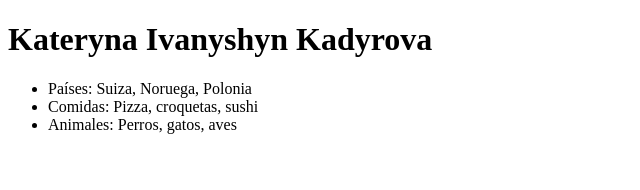
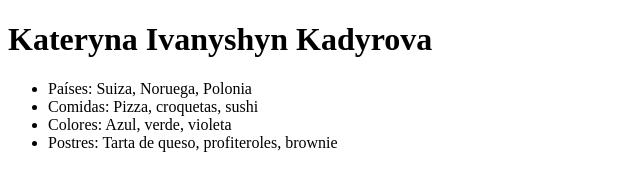
Before and after one commit to Katia-ivkad-ka/MiPrimerRepositorio, a plain HTML site: page index.html in a window 1280 px wide. Shown: the whole page, without its empty margins (0-640 px from the left). Drawn offline with Linux system fonts and the light colour scheme.

Commit message:
Cambio de lineas

```diff
--- a/index.html
+++ b/index.html
@@ -9,7 +9,8 @@
         <ul>
             <li>Países: Suiza, Noruega, Polonia</li>
             <li>Comidas: Pizza, croquetas, sushi</li>
-            <li>Animales: Perros, gatos, aves</li>
+            <li>Colores: Azul, verde, violeta</li>
+            <li>Postres: Tarta de queso, profiteroles, brownie</li>
         </ul>
     </body>
 </html>
```
